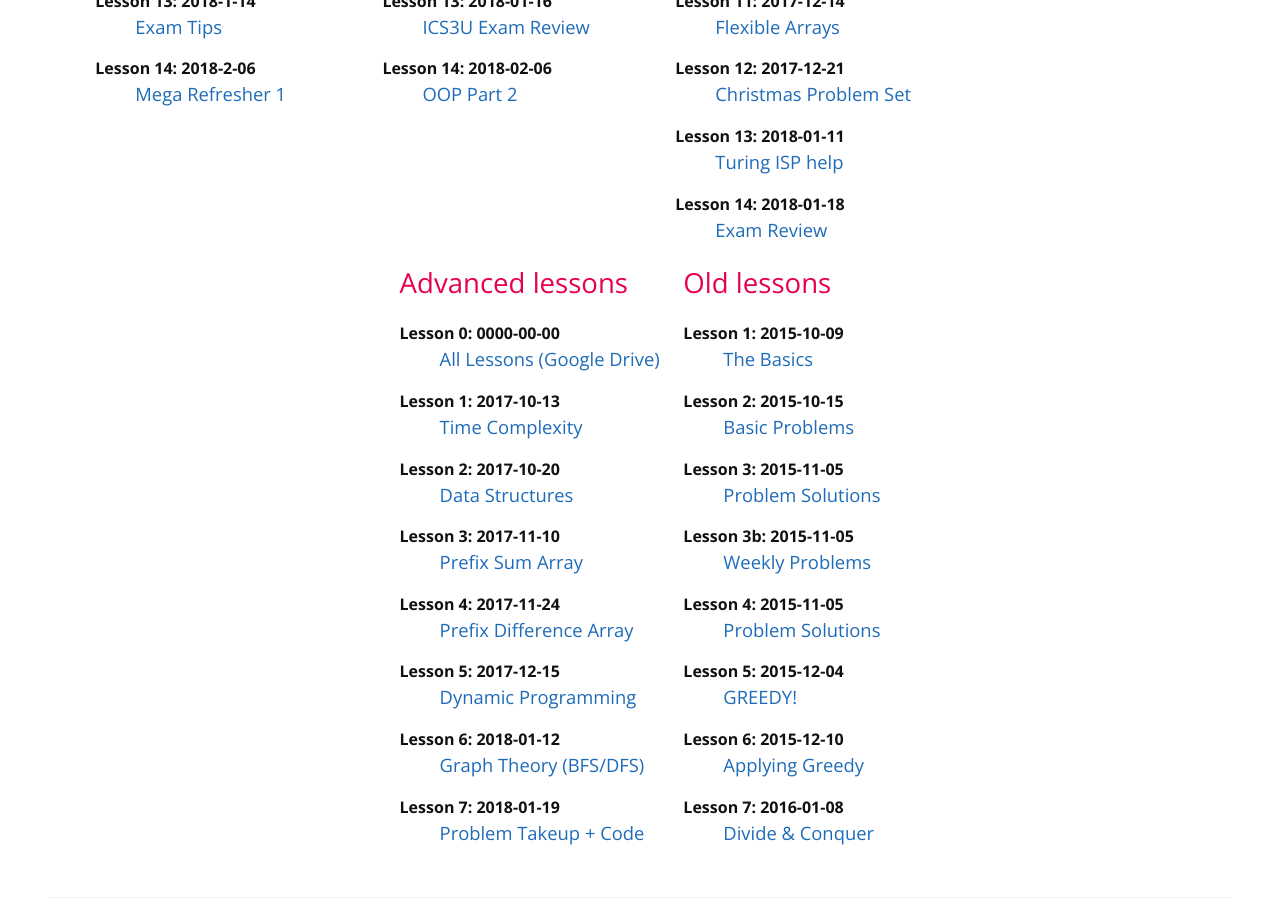
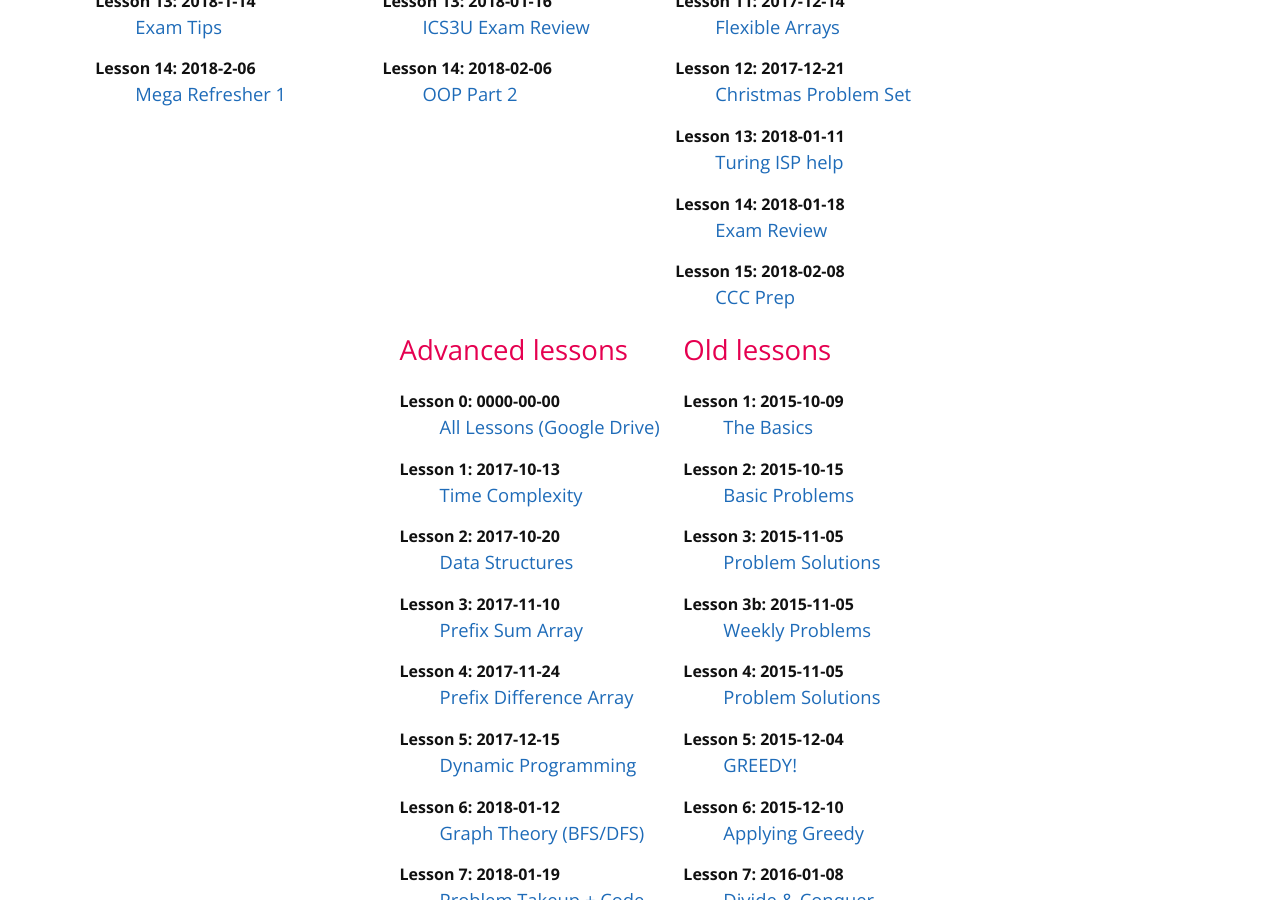
Before and after one commit to mcpt/mcpt.github.io, a Jekyll site: the page built from cpt.md, in a window 1280 px wide and 900 px high, scrolled down 1422 px. Built offline with Jekyll 4.4.1, drawn with Linux system fonts in a browser that asks for light colours.

Commit message:
Update girls-lessons.yml

```diff
--- a/_data/girls-lessons.yml
+++ b/_data/girls-lessons.yml
@@ -83,3 +83,8 @@
   date: 2018-01-18
   id: 14
   url: https://docs.google.com/presentation/d/1pQW3Rjq-9ZqJjXYqeM_5XbrRKs98xhVNz49_JXPCxN8
+
+- title: CCC Prep
+  date: 2018-02-08
+  id: 15
+  url: https://docs.google.com/presentation/d/10SNH92aG7yqKOIDNtEmsjma1GLeUH8XD-bf4g4jpcVQ/edit?usp=sharing
```
